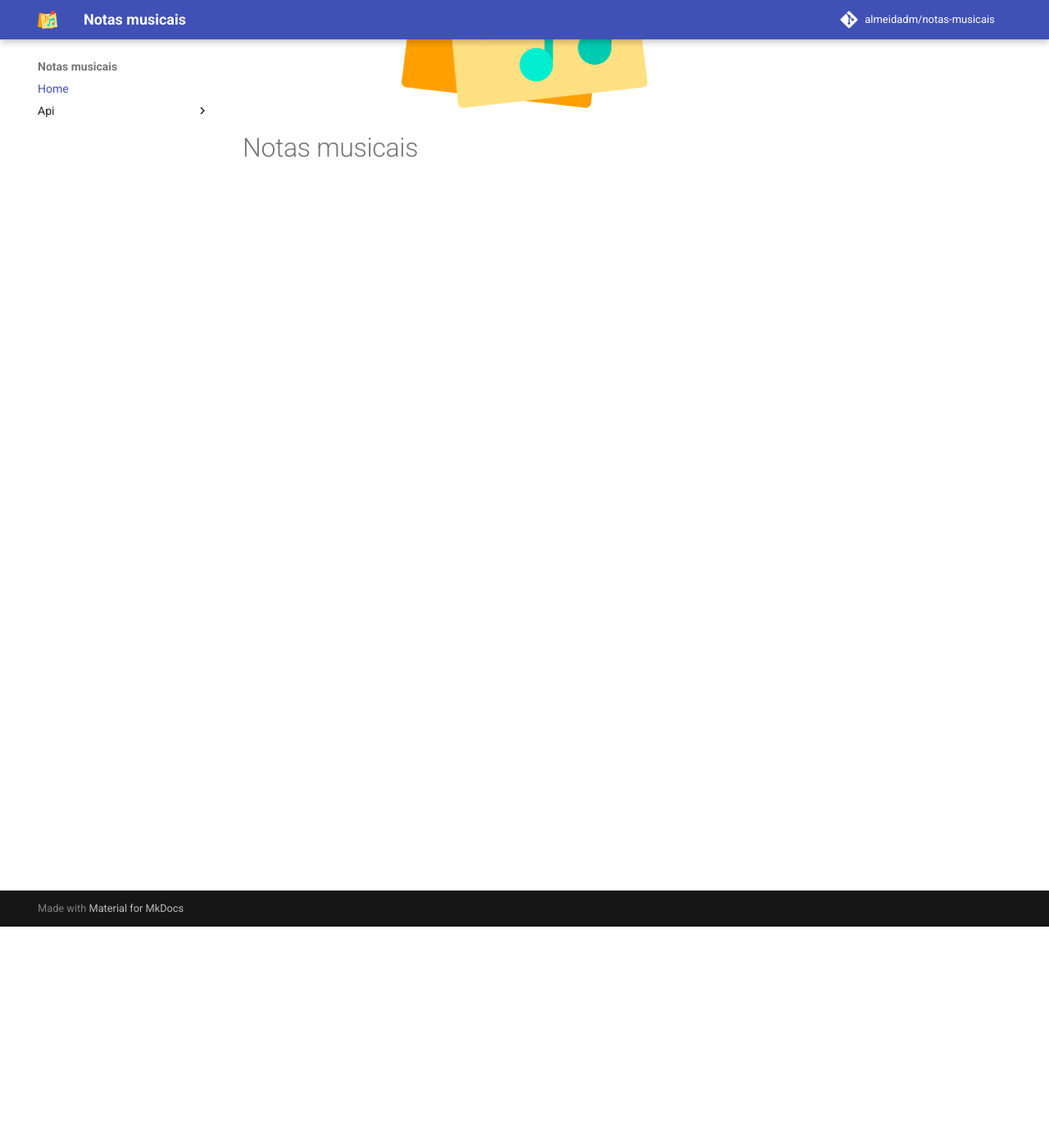
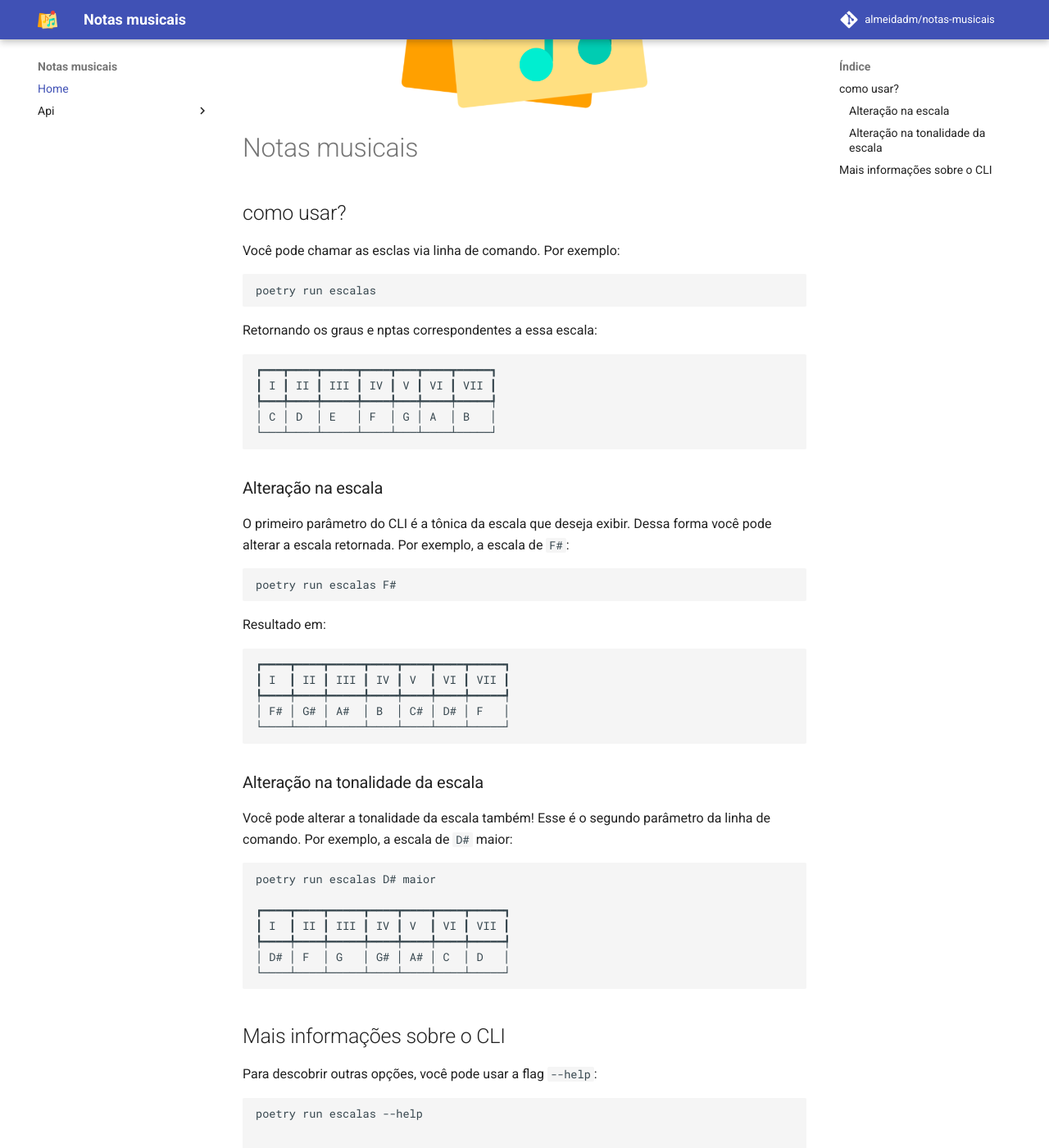
Before and after one commit to Almeidadm/notas-musicais, an MkDocs documentation site: the page built from docs/index.md, in a window 1280 px wide and 1400 px high, scrolled down 270 px. Shown: the whole window at 82% size. Built offline with MkDocs 1.6.1 and Material for MkDocs 9.7.7, drawn with Linux system fonts in a browser that asks for light colours; comment, search, counter and statistics services are not loaded; some of the changed text lies outside the part shown.

Commit message:
Exemplo de uso do CLI na página inicial da documentação

````diff
--- a/docs/index.md
+++ b/docs/index.md
@@ -1,2 +1,67 @@
 ![logo do projeto](assets/logo.png){width="300" .center}
 # Notas musicais
+
+## como usar?
+
+Você pode chamar as esclas via linha de comando. Por exemplo:
+
+```bash
+poetry run escalas
+```
+
+Retornando os graus e nptas correspondentes a essa escala:
+
+```bash
+┏━━━┳━━━━┳━━━━━┳━━━━┳━━━┳━━━━┳━━━━━┓
+┃ I ┃ II ┃ III ┃ IV ┃ V ┃ VI ┃ VII ┃
+┡━━━╇━━━━╇━━━━━╇━━━━╇━━━╇━━━━╇━━━━━┩
+│ C │ D  │ E   │ F  │ G │ A  │ B   │
+└───┴────┴─────┴────┴───┴────┴─────┘
+```
+
+### Alteração na escala
+
+O primeiro parâmetro do CLI é a tônica da escala que deseja exibir. Dessa forma você pode alterar a escala retornada. Por exemplo, a escala de `F#`:
+```bash
+poetry run escalas F#
+```
+
+Resultado em:
+
+```bash
+┏━━━━┳━━━━┳━━━━━┳━━━━┳━━━━┳━━━━┳━━━━━┓
+┃ I  ┃ II ┃ III ┃ IV ┃ V  ┃ VI ┃ VII ┃
+┡━━━━╇━━━━╇━━━━━╇━━━━╇━━━━╇━━━━╇━━━━━┩
+│ F# │ G# │ A#  │ B  │ C# │ D# │ F   │
+└────┴────┴─────┴────┴────┴────┴─────┘
+```
+
+### Alteração na tonalidade da escala
+
+Você pode alterar a tonalidade da escala também! Esse é o segundo parâmetro da linha de comando. Por exemplo, a escala de `D#` maior:
+
+```bash
+poetry run escalas D# maior
+
+┏━━━━┳━━━━┳━━━━━┳━━━━┳━━━━┳━━━━┳━━━━━┓
+┃ I  ┃ II ┃ III ┃ IV ┃ V  ┃ VI ┃ VII ┃
+┡━━━━╇━━━━╇━━━━━╇━━━━╇━━━━╇━━━━╇━━━━━┩
+│ D# │ F  │ G   │ G# │ A# │ C  │ D   │
+└────┴────┴─────┴────┴────┴────┴─────┘
+```
+
+## Mais informações sobre o CLI
+
+Para descobrir outras opções, você pode usar a flag `--help`:
+
+```bash
+poetry run escalas --help
+
+
+ Usage: escalas [OPTIONS] [TONICA] [TONALIDADE]
+
+╭─ Arguments ────────────────────────────────────────────────────────────╮
+│   tonica          [TONICA]      Tônica da escala [default: c]          |
+│   tonalidade      [TONALIDADE]  Tonalidade da escala [default: maior]  │
+╰────────────────────────────────────────────────────────────────────────╯
+```
````
